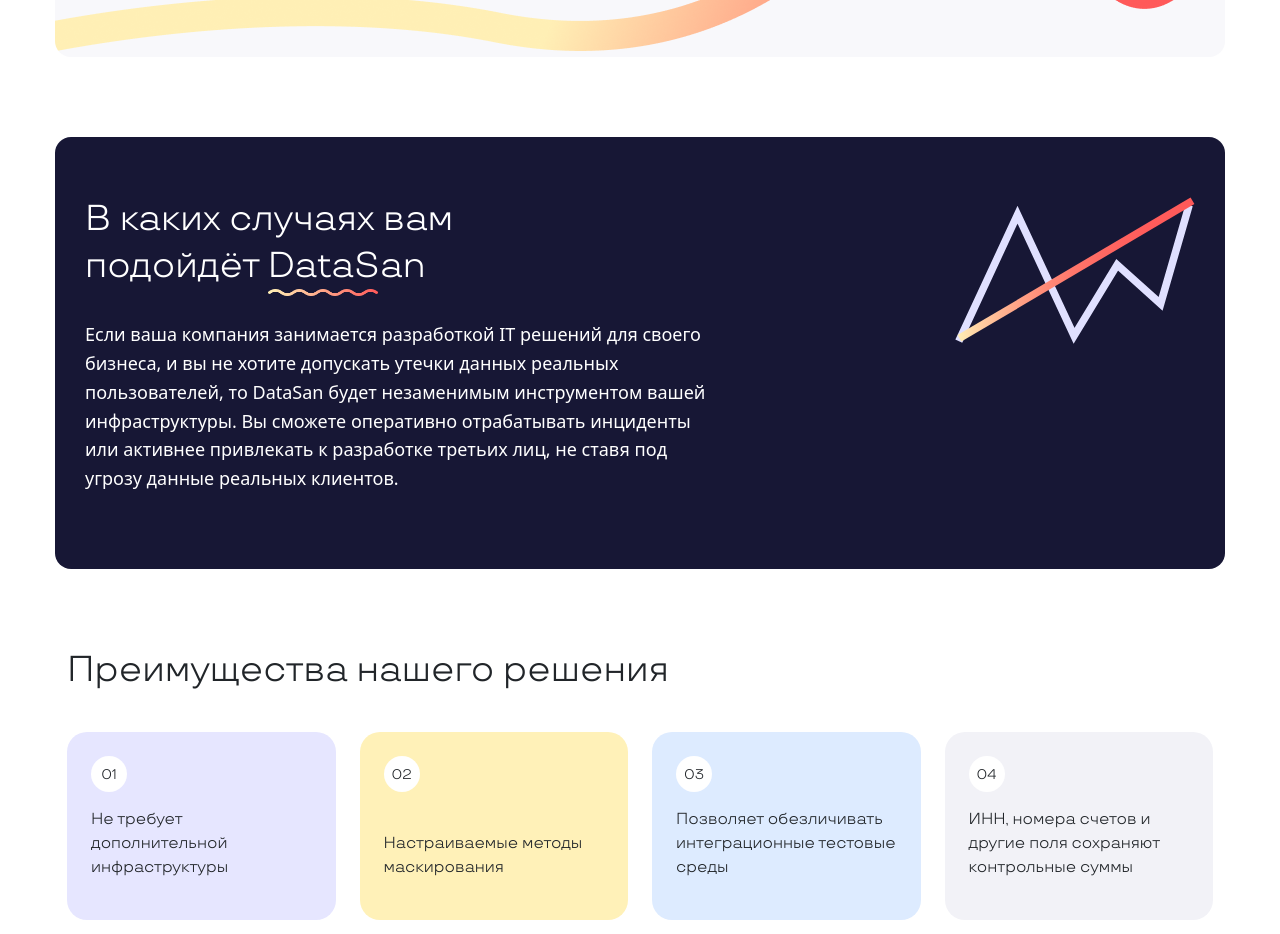
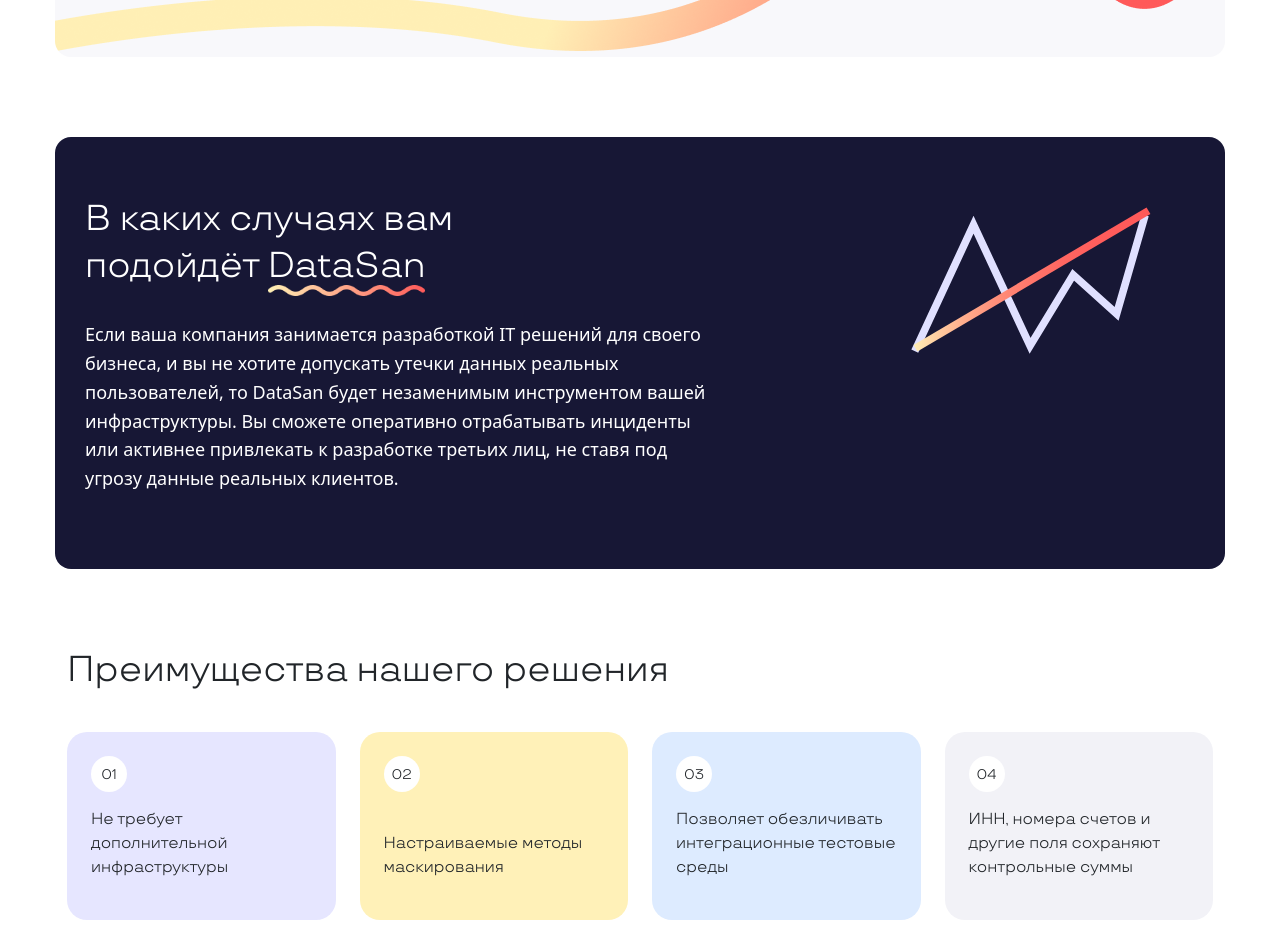
Before and after one commit to Aleator2023/datasan-react, a React (Vite) app: page / in a window 1280 px wide. Shown: the part 1420-2354 px from the top of the page. Built offline with nearby package versions, Linux system fonts and the light colour scheme.

Commit message:
Коммит от 2 июня

```diff
--- a/src/components/SuitableBlock.tsx
+++ b/src/components/SuitableBlock.tsx
@@ -1,6 +1,5 @@
 import '../styles/SuitableBlock.css';
 import chartGraphic from '../assets/vector2.svg';
-import underline from '../assets/path.png';
 
 const SuitableBlock = () => {
   return (
@@ -9,9 +8,10 @@
         <div className="col-12 col-md-7">
           <h2 className="suitable-title">
             В каких случаях вам<br />
-            подойдёт <span className="highlight">
+            подойдёт{' '}
+            <span className="underline-wrapper">
               DataSan
-              <img src={underline} alt="underline" className="underline" />
+              <span className="underline-bg"></span>
             </span>
           </h2>
           <p className="suitable-text">
--- a/src/styles/SuitableBlock.css
+++ b/src/styles/SuitableBlock.css
@@ -7,6 +7,7 @@
   overflow: hidden;
   border-radius: 24px;
   max-width: 1170px;
+  z-index: 0;
 }
 
 .suitable-title {
@@ -19,18 +20,23 @@
   position: relative;
 }
 
-  .highlight {
+.underline-wrapper {
   position: relative;
   display: inline-block;
 }
 
-  .underline {
+.underline-bg {
   position: absolute;
   bottom: -6px;
   left: 0;
-    width: 100%;
-    max-width: 110px;
+  width: 140px;
+  height: 16px;
+  background-image: url('../assets/path.png');
+  background-repeat: no-repeat;
+  background-size: 100% auto;
+  background-position: left bottom;
   pointer-events: none;
+  z-index: 1;
 }
 
 .suitable-text {
@@ -43,7 +49,7 @@
   max-width: 240px;
   height: auto;
   display: block;
-    margin-top: -0px;
-    margin-left: auto;
+  margin-top: 10px;
+  margin-left: 150px;
   margin-right: 0;
 }
```
Lines whose indentation alone changed are shown as unchanged.
